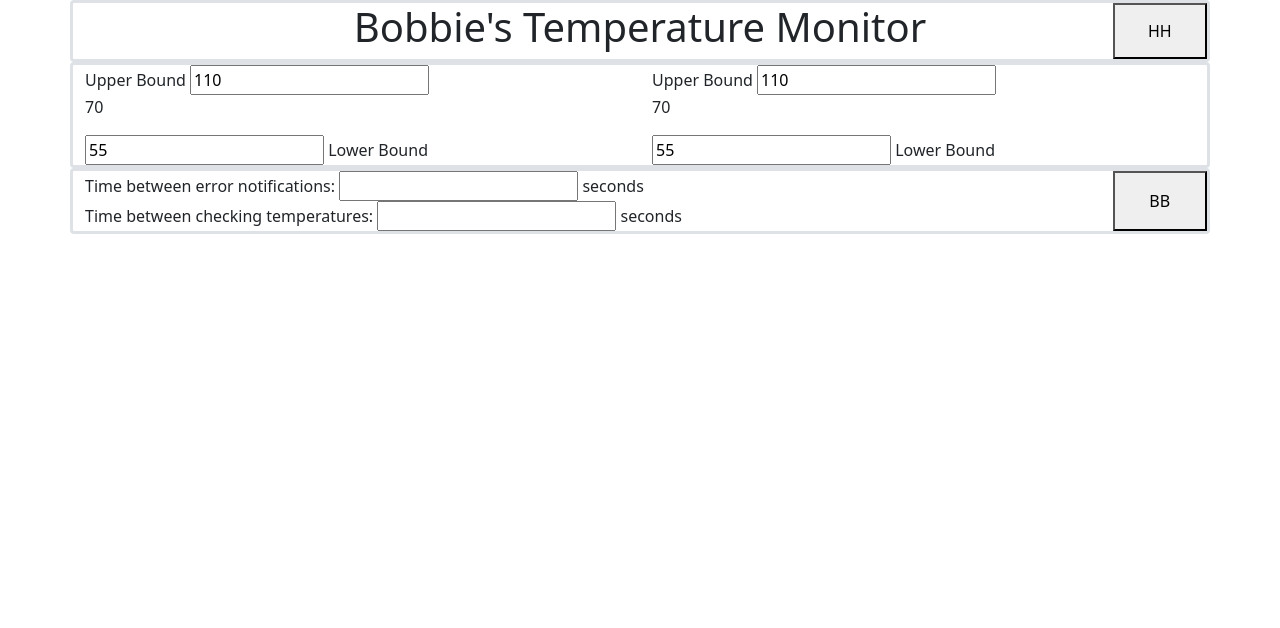
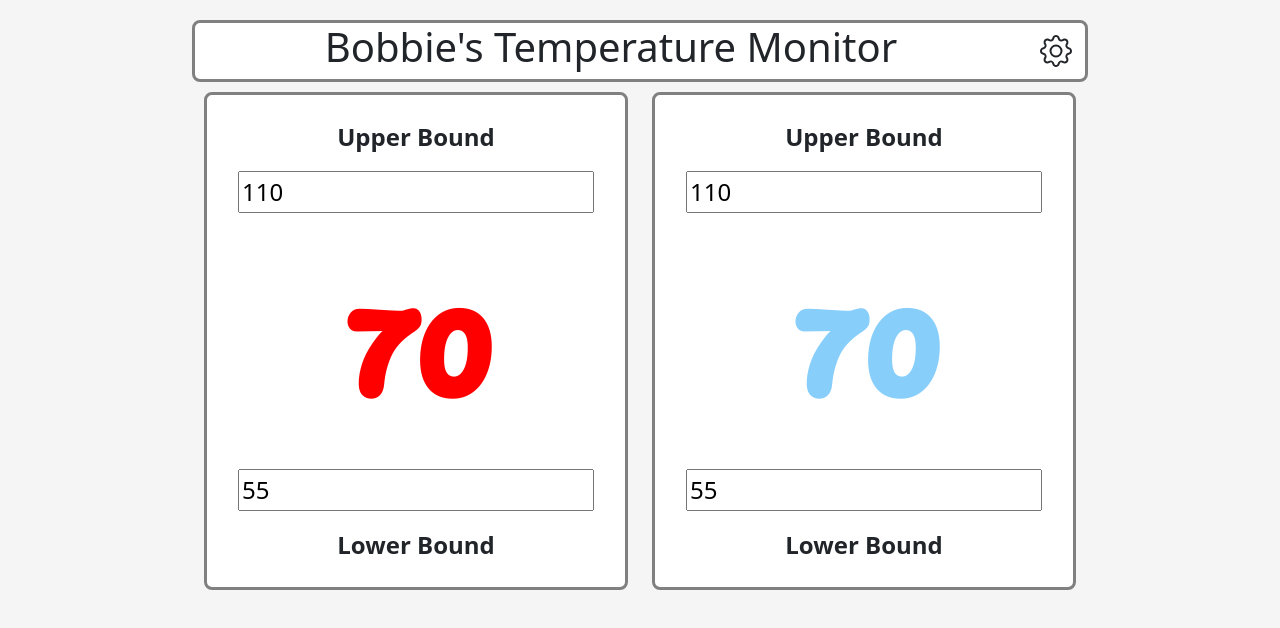
Before and after one commit to ElliotSchumacher/listener, a website: page public/index.html in a window 1280 px wide. Drawn offline with nearby package versions, Linux system fonts and the light colour scheme.

Commit message:
UI Complete for Large Screens

```diff
--- a/public/index.css
+++ b/public/index.css
@@ -1,86 +1,46 @@
-/* @import url('https://fonts.googleapis.com/css2?family=Pacifico&display=swap');
-@import url('https://fonts.googleapis.com/css2?family=Roboto&display=swap'); */
+@import url('https://fonts.googleapis.com/css2?family=Pacifico&display=swap');
+@import url('https://fonts.googleapis.com/css2?family=Roboto&display=swap');
 
-/* header {
-    justify-content: space-between;
+header {
+    position: relative;
     width: 70%;
     margin-left: auto;
     margin-right: auto;
     margin-top: 20px;
+    margin-bottom: 10px;
 }
 
-/* h1 {
-    font-size: 30pt;
-} */
+body {
+    background-color: whitesmoke;
+}
 
-/* button {
-    justify-self: flex-end;
-} */
+button {
+    float: right;
+    margin-top: 5px;
+}
 
-/* body {
-    background-color: whitesmoke;
-} */
+header, .temperature-panel {
+    border-radius: 8px;
+    border: 3px gray solid;
+    background-color: white;
+}
 
-/* body > section {
-    justify-content: space-between;
+.container {
     width: 70%;
-    margin-top: 10px;
-    margin-left: auto;
-    margin-right: auto;
-} */
+}
 
-p {
-    margin: 0px;
+.cool {
+    color: lightskyblue;
+}
+
+.warm {
+    color: red;
+}
+
+.temp-display {
+    /* height: -10px; */
+    /* margin-top: 15px; */
     font-family: 'Pacifico', cursive;
     font-size: 108pt;
     font-weight: 900;
-} */
-
-div > div {
-    margin-left: 15px;
 }
-
-div > label {
-    font-size: 18pt;
-}
-
-header, section {
-    display: flex;
-} */
-
-/* header, .temperature-panel, #settings-panel {
-    border-radius: 8px;
-    border: 3px gray solid;
-    background-color: white;
-} */
-
-/* h1, label {
-    font-family: 'Roboto', sans-serif;
-    font-weight: bold;
-} */
-
-.temperature-panel > label {
-    padding: 20px;
-    font-size: 20pt;
-}
-
-.temperature-panel {
-    display: flex;
-    flex-direction: column;
-    justify-content: space-evenly;
-    align-items: center;
-}
-
-/* .bounds {
-    width: 50%;
-    height: 30px;
-    font-size: 21pt;
-} */
-
-/* .cool {
-    color: lightskyblue;
-} */
-
-/* .warm {
-    color: red;
-} */
--- a/public/index.html
+++ b/public/index.html
@@ -2,33 +2,52 @@
 <html lang="en" dir="ltr">
   <head>
     <meta charset="utf-8">
+    <script src="https://cdn.jsdelivr.net/npm/bootstrap@5.0.0-beta1/dist/js/bootstrap.bundle.min.js" integrity="sha384-ygbV9kiqUc6oa4msXn9868pTtWMgiQaeYH7/t7LECLbyPA2x65Kgf80OJFdroafW" crossorigin="anonymous"></script>
     <link href="https://cdn.jsdelivr.net/npm/bootstrap@5.0.0-beta1/dist/css/bootstrap.min.css" rel="stylesheet" integrity="sha384-giJF6kkoqNQ00vy+HMDP7azOuL0xtbfIcaT9wjKHr8RbDVddVHyTfAAsrekwKmP1" crossorigin="anonymous">
-    <!-- <link rel="stylesheet" href="index.css"> -->
+    <link rel="stylesheet" href="index.css">
     <title>Temperature Sensor</title>
   </head>
-  <body class="container">
-    <header class="row border border-3 rounded">
-      <h1 class="col-8 offset-2 text-center">Bobbie's Temperature Monitor</h1>
-      <button class="col-1 offset-1">HH</button>
+  <body>
+    <header>
+      <button class="btn" data-bs-toggle="modal" data-bs-target="#staticBackdrop">
+        <svg xmlns="http://www.w3.org/2000/svg" width="32" height="32" fill="currentColor" class="bi bi-gear" viewBox="0 0 16 16">
+          <path d="M8 4.754a3.246 3.246 0 1 0 0 6.492 3.246 3.246 0 0 0 0-6.492zM5.754 8a2.246 2.246 0 1 1 4.492 0 2.246 2.246 0 0 1-4.492 0z"/>
+          <path d="M9.796 1.343c-.527-1.79-3.065-1.79-3.592 0l-.094.319a.873.873 0 0 1-1.255.52l-.292-.16c-1.64-.892-3.433.902-2.54 2.541l.159.292a.873.873 0 0 1-.52 1.255l-.319.094c-1.79.527-1.79 3.065 0 3.592l.319.094a.873.873 0 0 1 .52 1.255l-.16.292c-.892 1.64.901 3.434 2.541 2.54l.292-.159a.873.873 0 0 1 1.255.52l.094.319c.527 1.79 3.065 1.79 3.592 0l.094-.319a.873.873 0 0 1 1.255-.52l.292.16c1.64.893 3.434-.902 2.54-2.541l-.159-.292a.873.873 0 0 1 .52-1.255l.319-.094c1.79-.527 1.79-3.065 0-3.592l-.319-.094a.873.873 0 0 1-.52-1.255l.16-.292c.893-1.64-.902-3.433-2.541-2.54l-.292.159a.873.873 0 0 1-1.255-.52l-.094-.319zm-2.633.283c.246-.835 1.428-.835 1.674 0l.094.319a1.873 1.873 0 0 0 2.693 1.115l.291-.16c.764-.415 1.6.42 1.184 1.185l-.159.292a1.873 1.873 0 0 0 1.116 2.692l.318.094c.835.246.835 1.428 0 1.674l-.319.094a1.873 1.873 0 0 0-1.115 2.693l.16.291c.415.764-.42 1.6-1.185 1.184l-.291-.159a1.873 1.873 0 0 0-2.693 1.116l-.094.318c-.246.835-1.428.835-1.674 0l-.094-.319a1.873 1.873 0 0 0-2.692-1.115l-.292.16c-.764.415-1.6-.42-1.184-1.185l.159-.291A1.873 1.873 0 0 0 1.945 8.93l-.319-.094c-.835-.246-.835-1.428 0-1.674l.319-.094A1.873 1.873 0 0 0 3.06 4.377l-.16-.292c-.415-.764.42-1.6 1.185-1.184l.292.159a1.873 1.873 0 0 0 2.692-1.115l.094-.319z"/>
+        </svg>
+      </button>
+      <h1 class="text-center fs-1">Bobbie's Temperature Monitor</h1>
     </header>
-    <section class="row border border-3 rounded">
-      <section class="col-6 flex-column temperature-panel">
-        <label for="warm_upper">Upper Bound</label>
-        <input type="number" id="warm-upper" value="110">
-        <p id="warm-temp">70</p>
-        <input type="number" id="warm-lower" value="55">
-        <label for="warm-lower">Lower Bound</label>
+    <section class="container">
+      <div class="row">
+        <section class="col-xs-12 col-md-6">
+          <div class="d-flex flex-column align-items-center py-4 temperature-panel">
+            <label for="warm_upper" class="fs-4 fw-bold">Upper Bound</label>
+            <input type="number" id="warm-upper" class="fs-4 my-3" value="110">
+            <div id="warm-temp" class="warm temp-display">70</div>
+            <input type="number" id="warm-lower" class="fs-4 mt-4 mb-3" value="55">
+            <label for="warm-lower" class="fs-4 fw-bold">Lower Bound</label>
+          </div>
         </section>
-      <section class="col-6 temperature-panel">
-        <label for="warm-upper">Upper Bound</label>
-        <input type="number" id="cool-upper" class="" value="110">
-        <p id="cool-temp" class="">70</p>
-        <input type="number" id="cool-lower" class="" value="55">
-        <label for="warm-lower">Lower Bound</label>
+        <section class="col-xs-12 col-md-6">
+          <div class="d-flex flex-column align-items-center py-4 temperature-panel">
+            <label for="warm-upper" class="fs-4 fw-bold">Upper Bound</label>
+            <input type="number" id="cool-upper" class="fs-4 my-3" value="110">
+            <div id="cool-temp" class="cool temp-display">70</div>
+            <input type="number" id="cool-lower" class="fs-4 mt-4 mb-3" value="55">
+            <label for="warm-lower" class="fs-4 fw-bold">Lower Bound</label>
+          </div>
         </section>
+      </div>
     </section>
-    <section id="settings-panel" class="row border border-3 rounded">
-      <div class="col-10">
+    <!-- Settings Modal -->
+    <div class="modal fade" id="staticBackdrop" data-bs-backdrop="static" data-bs-keyboard="false" tabindex="-1" aria-labelledby="staticBackdropLabel" aria-hidden="true">
+      <div class="modal-dialog">
+        <div class="modal-content">
+          <div class="modal-header">
+            <h5 class="modal-title" id="staticBackdropLabel">Modal title</h5>
+            <button type="button" class="btn-close" data-bs-dismiss="modal" aria-label="Close"></button>
+          </div>
+          <div class="modal-body">
             <div>
               <label for="error-interval">Time between error notifications:</label>
               <input type="number" id="error-interval">
@@ -40,7 +59,12 @@
               <label for="temp-check-interval">seconds</label>
             </div>
           </div>
-      <button class="col-1 offset-1">BB</button>
-    </section>
+          <div class="modal-footer">
+            <button type="button" class="btn btn-secondary" data-bs-dismiss="modal">Close</button>
+            <button type="button" class="btn btn-primary">Save</button>
+          </div>
+        </div>
+      </div>
+    </div>
   </body>
 </html>
```
Lines whose indentation alone changed are shown as unchanged.
